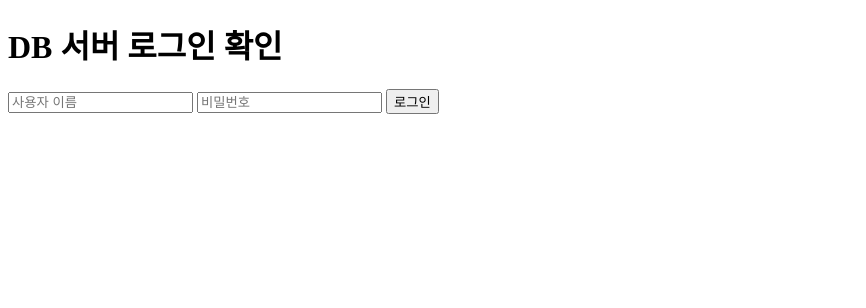
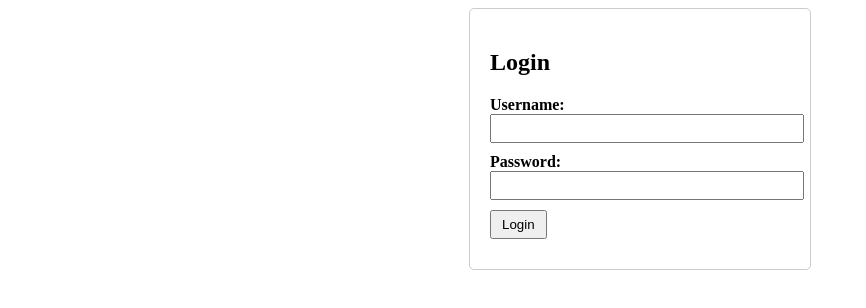
Before and after one commit to MaJJangJJang/bank_system, a website: page frontend/index.html in a window 1280 px wide. Shown: the whole page, without its empty margins (0-866 px from the left). Drawn offline with Linux system fonts and the light colour scheme.

Commit message:
Login App Test

```diff
--- a/frontend/index.html
+++ b/frontend/index.html
@@ -1,42 +1,70 @@
 <!DOCTYPE html>
 <html>
 <head>
-  <title>DB 서버 로그인 확인</title>
+  <title>Login</title>
+  <style>
+    .container {
+      max-width: 300px;
+      margin: 0 auto;
+      padding: 20px;
+      border: 1px solid #ccc;
+      border-radius: 5px;
+    }
+    .form-group {
+      margin-bottom: 10px;
+    }
+    .form-group label {
+      display: block;
+      font-weight: bold;
+    }
+    .form-group input {
+      width: 100%;
+      padding: 5px;
+    }
+    .form-group button {
+      padding: 5px 10px;
+    }
+  </style>
 </head>
 <body>
-  <h1>DB 서버 로그인 확인</h1>
-  <form onsubmit="login(event)">
-    <input type="text" id="username" placeholder="사용자 이름" required>
-    <input type="password" id="password" placeholder="비밀번호" required>
-    <button type="submit">로그인</button>
-  </form>
-  <div id="result"></div>
+  <div class="container">
+    <h2>Login</h2>
+    <div class="form-group">
+      <label for="username">Username:</label>
+      <input type="text" id="username" name="username" required>
+    </div>
+    <div class="form-group">
+      <label for="password">Password:</label>
+      <input type="password" id="password" name="password" required>
+    </div>
+    <div class="form-group">
+      <button id="loginButton">Login</button>
+    </div>
+  </div>
 
   <script>
-    function login(event) {
-      event.preventDefault();
+    document.getElementById('loginButton').addEventListener('click', function() {
+      var username = document.getElementById('username').value;
+      var password = document.getElementById('password').value;
 
-      const username = document.getElementById('username').value;
-      const password = document.getElementById('password').value;
-
-      fetch('/login', {
-        method: 'POST',
-        headers: {
-          'Content-Type': 'application/json'
-        },
-        body: JSON.stringify({ username, password })
-      })
-        .then(response => response.json())
-        .then(data => {
-          const resultContainer = document.getElementById('result');
-          if (data.success) {
-            resultContainer.innerText = '로그인 성공';
+      // 서버로 사용자 정보 전송
+      var xhr = new XMLHttpRequest();
+      xhr.open('POST', '/login');
+      xhr.setRequestHeader('Content-Type', 'application/json');
+      xhr.onload = function() {
+        if (xhr.status === 200) {
+          var response = JSON.parse(xhr.responseText);
+          if (response.success) {
+            alert('로그인 성공');
           } else {
-            resultContainer.innerText = '로그인 실패';
+            alert('로그인 실패');
           }
-        })
-        .catch(error => console.error(error));
-    }
+        } else {
+          alert('서버 오류');
+        }
+      };
+      xhr.send(JSON.stringify({ username: username, password: password }));
+    });
   </script>
 </body>
 </html>
```
Also changed, not shown: backend/package.json (+4 -3 lines), backend/server.js (+29 -17 lines).
